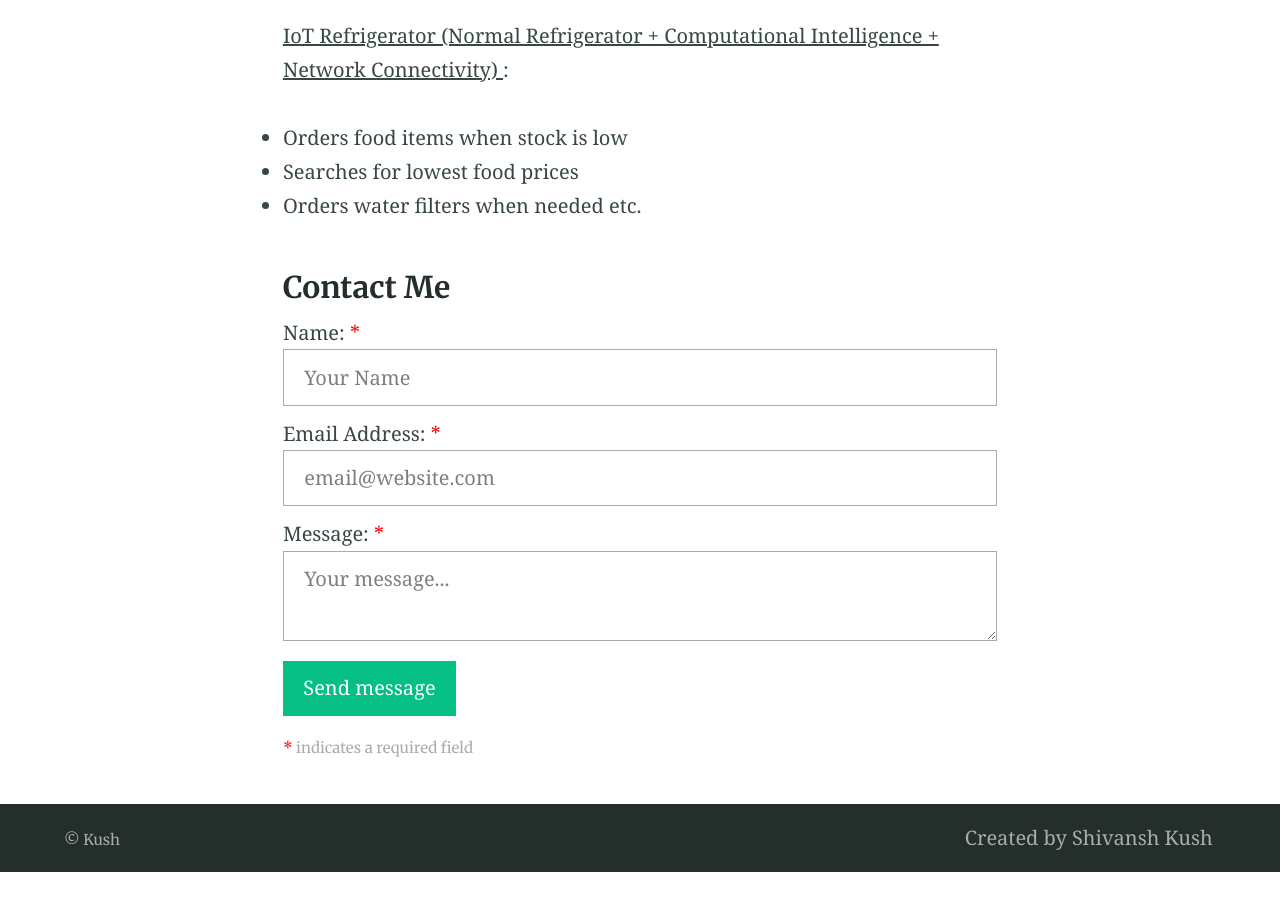
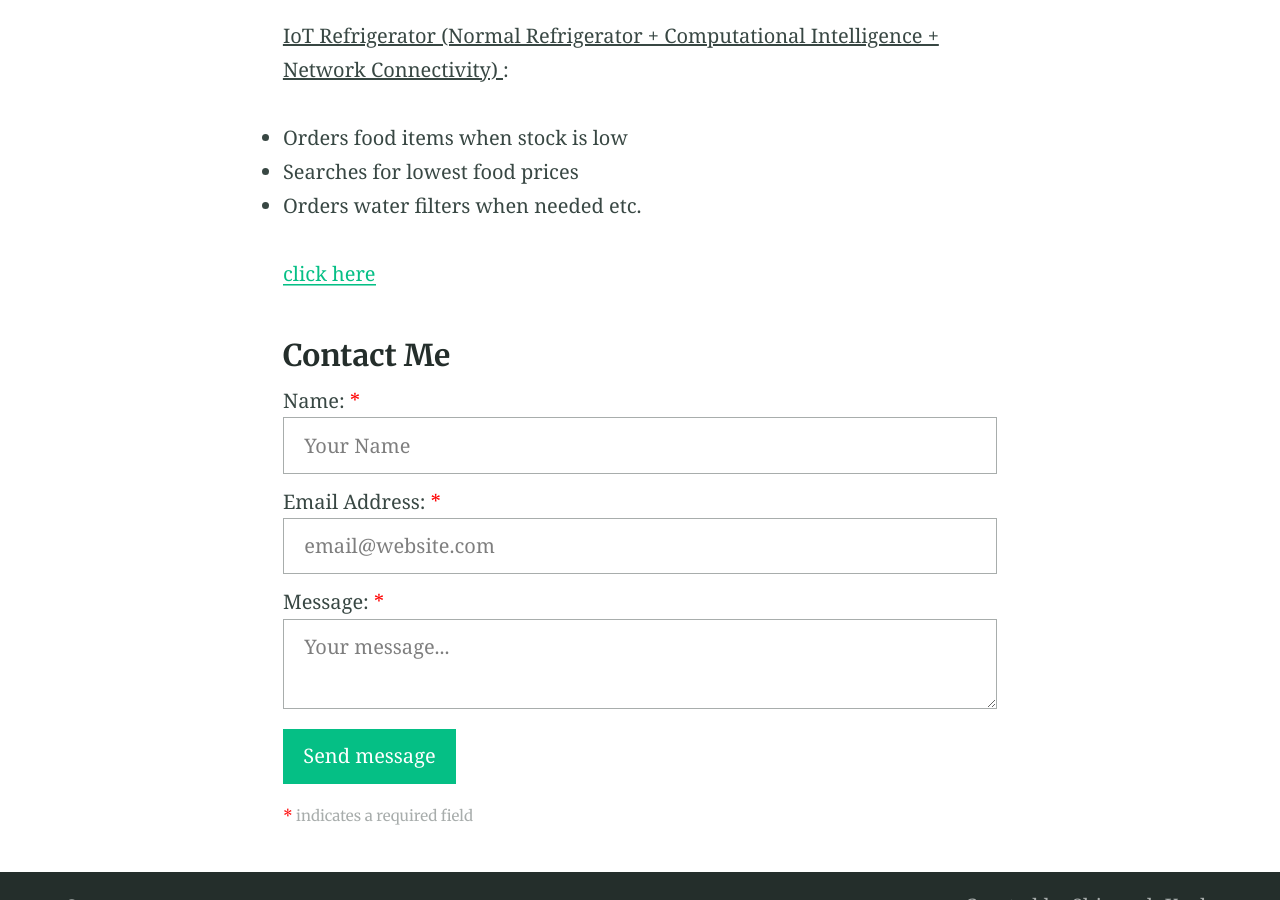
Before and after one commit to aka-Kush/aka-Kush.github.io, a Jekyll site: the page built from index.md, in a window 1280 px wide and 900 px high, scrolled down 1180 px. Built offline with Jekyll 4.4.1, drawn with Linux system fonts in a browser that asks for light colours; before the commit the page ends 2052 px from its top, so only the background shows below that.

Commit message:
Update index.md

```diff
--- a/index.md
+++ b/index.md
@@ -29,6 +29,8 @@ layout: page
 
 - Orders water filters when needed   etc.
 
+[click here](https://aka-kush.github.io/about/)
+
 ### Contact Me
 
 {% include site-form.html %}
```
